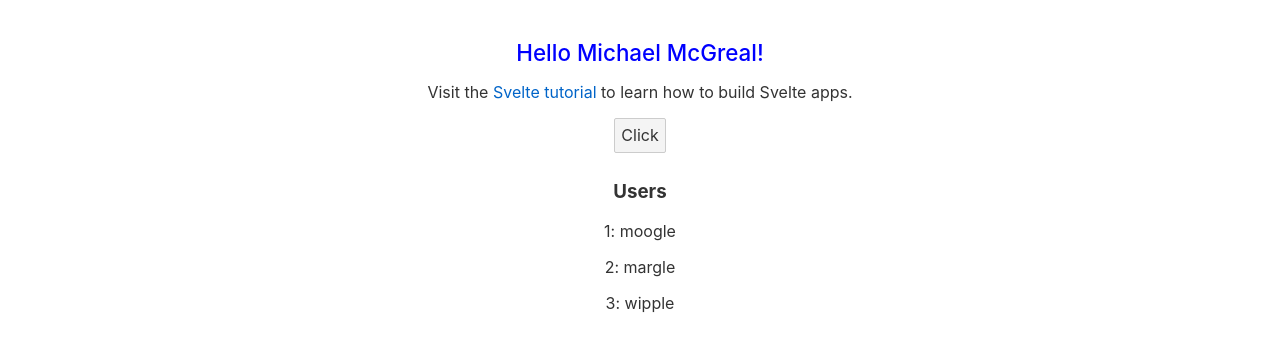
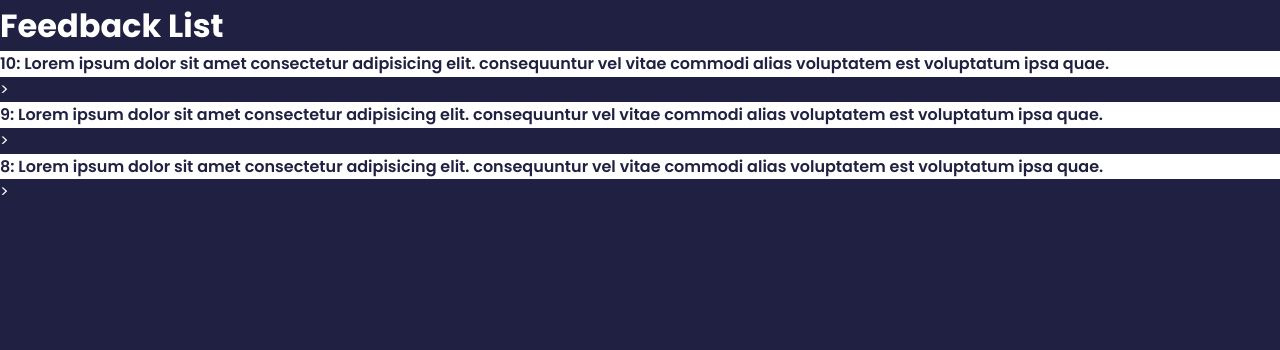
Before and after one commit to mcgrealife/svelte-feedback-app, a Svelte app: page / in a window 1280 px wide. Shown: the top 350 px of the page. Built offline with nearby package versions, Linux system fonts and the light colour scheme.

Commit message:
list with 3 components

```diff
--- a/public/global.css
+++ b/public/global.css
@@ -1,63 +1,24 @@
-html, body {
-	position: relative;
-	width: 100%;
-	height: 100%;
+@import url('https://fonts.googleapis.com/css2?family=Poppins:wght@400;600;700&display=swap');
+
+* {
+  box-sizing: border-box;
+  margin: 0;
+  padding: 0;
 }
 
 body {
-	color: #333;
-	margin: 0;
-	padding: 8px;
-	box-sizing: border-box;
-	font-family: -apple-system, BlinkMacSystemFont, "Segoe UI", Roboto, Oxygen-Sans, Ubuntu, Cantarell, "Helvetica Neue", sans-serif;
+  font-family: 'Poppins', sans-serif;
+  background-color: #202142;
+  line-height: 1.6;
+  color: #fff;
 }
 
-a {
-	color: rgb(0,100,200);
-	text-decoration: none;
+ul {
+  list-style: none;
 }
 
-a:hover {
-	text-decoration: underline;
+.container {
+  max-width: 768px;
+  margin: 100px auto;
+  padding: 0 20px;
 }
-
-a:visited {
-	color: rgb(0,80,160);
-}
-
-label {
-	display: block;
-}
-
-input, button, select, textarea {
-	font-family: inherit;
-	font-size: inherit;
-	-webkit-padding: 0.4em 0;
-	padding: 0.4em;
-	margin: 0 0 0.5em 0;
-	box-sizing: border-box;
-	border: 1px solid #ccc;
-	border-radius: 2px;
-}
-
-input:disabled {
-	color: #ccc;
-}
-
-button {
-	color: #333;
-	background-color: #f4f4f4;
-	outline: none;
-}
-
-button:disabled {
-	color: #999;
-}
-
-button:not(:disabled):active {
-	background-color: #ddd;
-}
-
-button:focus {
-	border-color: #666;
-}
--- a/src/App.svelte
+++ b/src/App.svelte
@@ -1,73 +1,33 @@
 <script>
-  let firstName = "Michael";
-  let lastName = "McGreal";
-  let color = "blue";
-  let showText = true;
-  let users = [
-    {
-      id: "1",
-      name: "moogle",
-    },
-    {
-      id: "2",
-      name: "margle",
-    },
-    {
-      id: "3",
-      name: "wipple",
-    },
-  ];
+  import FeedbackList from './components/FeedbackList.svelte'
 
-  $: name = firstName + " " + lastName;
-
-  const toggle = () => {
-    color = color === "blue" ? (color = "red") : (color = "blue");
-    showText = !showText;
-    users = [
-      ...users,
-      {
-        id: "4",
-        name: "wopple",
-      },
-    ];
-  };
+  let feedback = [
+  {
+    id: 1,
+    rating: 10,
+    text: 'Lorem ipsum dolor sit amet consectetur adipisicing elit. consequuntur vel vitae commodi alias voluptatem est voluptatum ipsa quae.',
+  },
+  {
+    id: 2,
+    rating: 9,
+    text: 'Lorem ipsum dolor sit amet consectetur adipisicing elit. consequuntur vel vitae commodi alias voluptatem est voluptatum ipsa quae.',
+  },
+  {
+    id: 3,
+    rating: 8,
+    text: 'Lorem ipsum dolor sit amet consectetur adipisicing elit. consequuntur vel vitae commodi alias voluptatem est voluptatum ipsa quae.',
+  },
+]
 </script>
 
+
 <main>
-  <h1 style="color: {color}">Hello {name}!</h1>
-  {#if showText}
-    <p>
-      Visit the <a href="https://svelte.dev/tutorial">Svelte tutorial</a> to learn
-      how to build Svelte apps.
-    </p>
-  {:else}
-    <p>noText</p>
-  {/if}
-  <button on:click={toggle}>Click</button>
 
-  <h3>Users</h3>
-  {#each users as user (user.id)}
-    <p>{user.id}: {user.name}</p>
-  {/each}
+<FeedbackList feedback={feedback}/>
+
 </main>
 
+
 <style>
-  main {
-    text-align: center;
-    padding: 1em;
-    max-width: 240px;
-    margin: 0 auto;
-  }
 
-  h1 {
-    color: #ff3e00;
-    font-size: 1.4em;
-    font-weight: 500;
-  }
-
-  @media (min-width: 640px) {
-    main {
-      max-width: none;
-    }
-  }
 </style>
--- /dev/null
+++ b/src/archive/App-archive.svelte
@@ -0,0 +1,73 @@
+<script>
+  let firstName = "Michael";
+  let lastName = "McGreal";
+  let color = "blue";
+  let showText = true;
+  let users = [
+    {
+      id: "1",
+      name: "moogle",
+    },
+    {
+      id: "2",
+      name: "margle",
+    },
+    {
+      id: "3",
+      name: "wipple",
+    },
+  ];
+
+  $: name = firstName + " " + lastName;
+
+  const toggle = () => {
+    color = color === "blue" ? (color = "red") : (color = "blue");
+    showText = !showText;
+    users = [
+      ...users,
+      {
+        id: "4",
+        name: "wopple",
+      },
+    ];
+  };
+</script>
+
+<main>
+  <h1 style="color: {color}">Hello {name}!</h1>
+  {#if showText}
+    <p>
+      Visit the <a href="https://svelte.dev/tutorial">Svelte tutorial</a> to learn
+      how to build Svelte apps.
+    </p>
+  {:else}
+    <p>noText</p>
+  {/if}
+  <button on:click={toggle}>Click</button>
+
+  <h3>Users</h3>
+  {#each users as user (user.id)}
+    <p>{user.id}: {user.name}</p>
+  {/each}
+</main>
+
+<style>
+  main {
+    text-align: center;
+    padding: 1em;
+    max-width: 240px;
+    margin: 0 auto;
+  }
+
+  h1 {
+    color: #ff3e00;
+    font-size: 1.4em;
+    font-weight: 500;
+  }
+
+  @media (min-width: 640px) {
+    main {
+      max-width: none;
+    }
+  }
+</style>
--- /dev/null
+++ b/src/components/Card.svelte
@@ -0,0 +1,12 @@
+<div class="card">
+    <slot></slot>
+</div>
+
+
+<style>
+.card {
+	background-color:white;
+    color: #202142;
+    font-weight: 600;
+}
+</style>>
--- /dev/null
+++ b/src/components/FeedbackItem.svelte
@@ -0,0 +1,11 @@
+<script>
+import Card from './Card.svelte'
+
+export let item = []
+
+</script>
+
+
+<Card>
+    <li>{item.rating}: {item.text}</li>
+</Card>
--- /dev/null
+++ b/src/components/FeedbackList.svelte
@@ -0,0 +1,14 @@
+<script>
+import FeedbackItem from './FeedbackItem.svelte'
+
+export let feedback = [];
+
+</script>
+
+<h1>Feedback List</h1>
+
+<ul>
+{#each feedback as item (item.id)}
+<FeedbackItem item={item}/>
+{/each}
+</ul>
```
